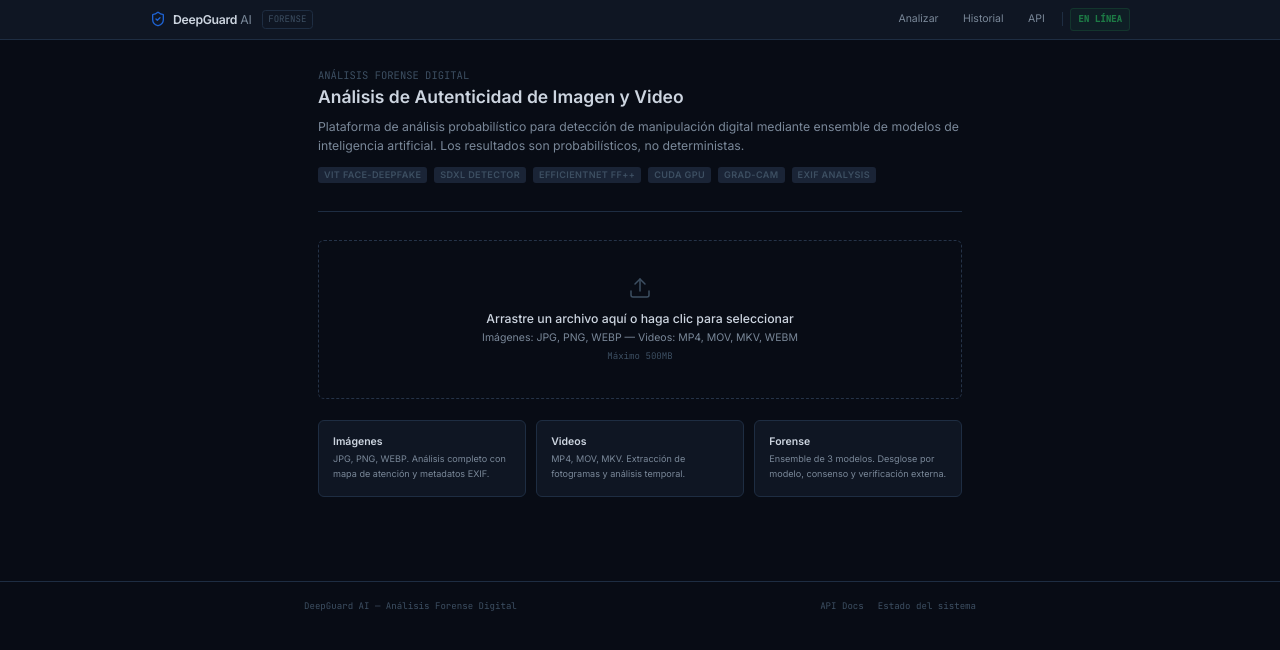
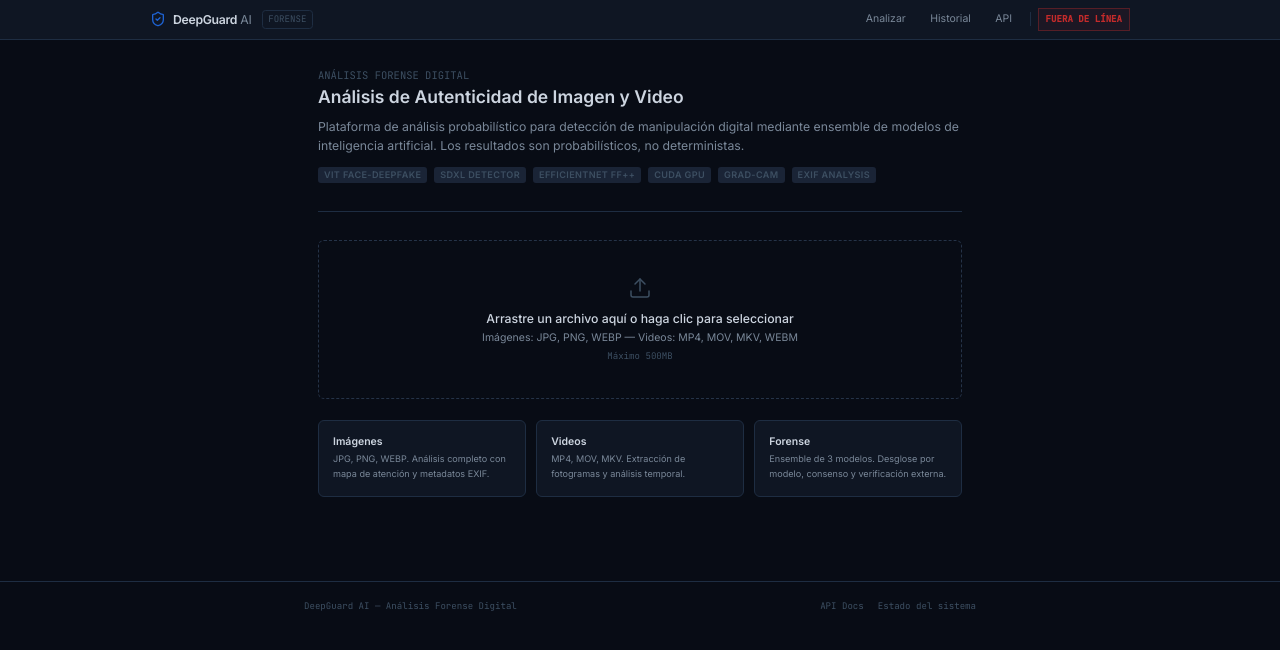
Before and after one commit to Gaboto1/DeepGuard-AI, a Next.js app in the folder frontend/: page / in a window 1280 px wide. Shown: the top 650 px of the page. Built offline with nearby package versions, Linux system fonts and the light colour scheme; no server answers.

Commit message:
fix: badge API real health check + 503 timeout Aiven

```diff
--- a/frontend/src/components/Navbar.tsx
+++ b/frontend/src/components/Navbar.tsx
@@ -1,12 +1,61 @@
 'use client';
 
-import Link from 'next/link';
+import { useEffect, useState } from 'react';
 import { ShieldCheck } from 'lucide-react';
 
+type ApiStatus = 'checking' | 'online' | 'offline';
+
+const BASE_URL = process.env.NEXT_PUBLIC_API_URL || 'http://localhost:8000';
+
 export default function Navbar() {
+  const [status, setStatus] = useState<ApiStatus>('checking');
+
+  useEffect(() => {
+    let cancelled = false;
+
+    const check = async () => {
+      try {
+        const res = await fetch(`${BASE_URL}/api/v1/health`, {
+          method:  'GET',
+          signal:  AbortSignal.timeout(5000),
+          cache:   'no-store',
+        });
+        if (!cancelled) setStatus(res.ok ? 'online' : 'offline');
+      } catch {
+        if (!cancelled) setStatus('offline');
+      }
+    };
+
+    // Comprobación inicial
+    check();
+
+    // Re-verificar cada 30 segundos
+    const interval = setInterval(check, 30_000);
+    return () => {
+      cancelled = true;
+      clearInterval(interval);
+    };
+  }, []);
+
+  const badge = {
+    checking: {
+      label: 'VERIFICANDO',
+      style: { color: '#3d4f62', borderColor: '#1e2d42', background: 'transparent' },
+    },
+    online: {
+      label: 'EN LÍNEA',
+      style: { color: '#1d7a45', borderColor: 'rgba(29,122,69,0.35)', background: 'rgba(29,122,69,0.07)' },
+    },
+    offline: {
+      label: 'FUERA DE LÍNEA',
+      style: { color: '#c42b2b', borderColor: 'rgba(196,43,43,0.35)', background: 'rgba(196,43,43,0.07)' },
+    },
+  }[status];
+
   return (
     <header className="border-b border-border-subtle bg-bg-secondary sticky top-0 z-50">
       <div className="max-w-6xl mx-auto px-4 h-11 flex items-center justify-between">
+
         {/* Logo */}
         <div className="flex items-center gap-2">
           <ShieldCheck size={16} className="text-accent-blue" strokeWidth={2} />
@@ -20,19 +69,31 @@ export default function Navbar() {
 
         {/* Nav */}
         <nav className="flex items-center gap-1 text-xs text-fg-secondary">
-          <a href="#analizar" className="px-3 py-1.5 rounded hover:text-fg-primary hover:bg-bg-elevated transition-colors">
+          <a href="#analizar"
+             className="px-3 py-1.5 rounded hover:text-fg-primary hover:bg-bg-elevated transition-colors">
             Analizar
           </a>
-          <a href="#historial" className="px-3 py-1.5 rounded hover:text-fg-primary hover:bg-bg-elevated transition-colors">
+          <a href="#historial"
+             className="px-3 py-1.5 rounded hover:text-fg-primary hover:bg-bg-elevated transition-colors">
             Historial
           </a>
-          <a href="http://localhost:8000/docs" target="_blank" rel="noopener noreferrer"
+          <a href={`${BASE_URL}/docs`} target="_blank" rel="noopener noreferrer"
              className="px-3 py-1.5 rounded hover:text-fg-primary hover:bg-bg-elevated transition-colors">
             API
           </a>
           <div className="w-px h-4 bg-border-subtle mx-1" />
-          <span className="px-2 py-1 rounded bg-risk-low-bg border border-risk-low-border text-risk-low text-2xs font-mono font-semibold">
-            EN LÍNEA
+
+          {/* Badge de estado real de la API */}
+          <span
+            className="px-2 py-1 border text-2xs font-mono font-semibold transition-colors"
+            style={badge.style}
+            title={`API: ${BASE_URL}`}
+          >
+            {status === 'checking' ? (
+              <span className="inline-flex items-center gap-1">
+                <span className="animate-pulse">·</span> {badge.label}
+              </span>
+            ) : badge.label}
           </span>
         </nav>
       </div>
```
